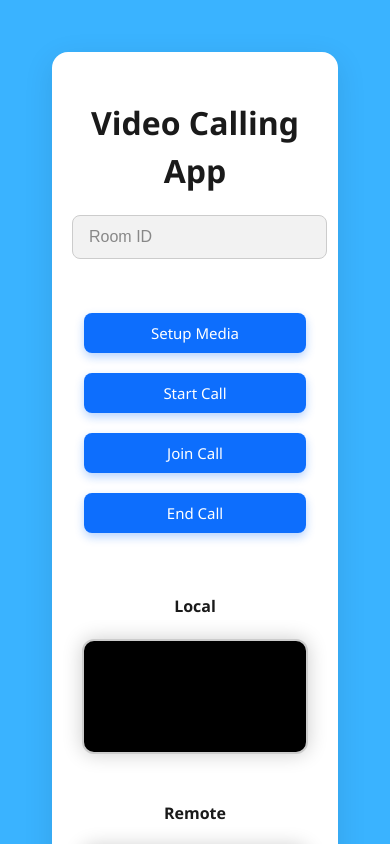
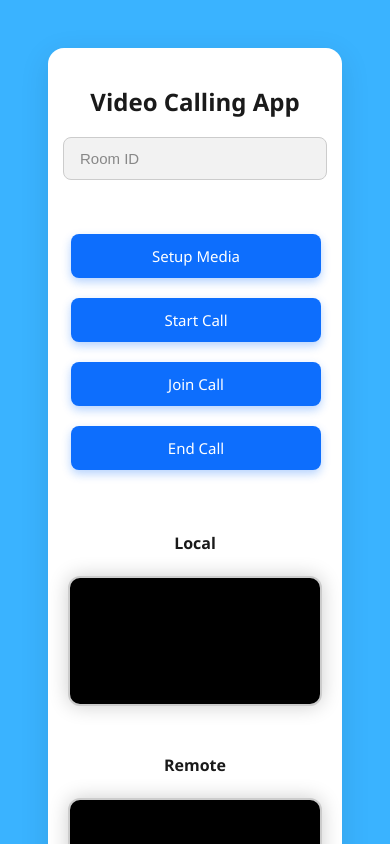
Before and after one commit to VivekChahar1960/WebRtcVideoCalling, a React (Vite) app: page / in a window 390 px wide. Shown: the top 844 px of the page. Built offline with nearby package versions, Linux system fonts and the light colour scheme.

Commit message:
Update VideoCalingApp.css for mobile also

```diff
--- a/src/VideoCalingApp.css
+++ b/src/VideoCalingApp.css
@@ -8,8 +8,8 @@ body {
 
 .main_div_app {
   max-width: 800px;
-  margin: auto auto;
-  padding: 30px;
+  margin: 20px auto;
+  padding: 30px 20px;
   background-color: #ffffff;
   border-radius: 16px;
   box-shadow: 0 8px 30px rgba(0, 0, 0, 0.1);
@@ -17,22 +17,24 @@ body {
 }
 
 h2 {
-  font-size: 32px;
+  font-size: 28px;
   margin-bottom: 20px;
   color: #1a1a1a;
+  line-height: 1.2;
 }
 
 input[type="text"] {
   padding: 12px 16px;
   font-size: 16px;
-  width: 60%;
-  max-width: 100%;
+  width: 100%;
+  max-width: 500px;
   border: 1px solid #ccc;
   border-radius: 8px;
   background-color: #f2f2f2;
   color: #333;
   outline: none;
   margin-bottom: 20px;
+  box-sizing: border-box;
 }
 
 input[type="text"]::placeholder {
@@ -40,8 +42,8 @@ input[type="text"]::placeholder {
 }
 
 button {
-  padding: 10px 20px;
-  font-size: 15px;
+  padding: 12px 20px;
+  font-size: 16px;
   margin: 10px 8px;
   border: none;
   border-radius: 8px;
@@ -50,6 +52,7 @@ button {
   cursor: pointer;
   transition: background 0.3s ease, transform 0.2s ease;
   box-shadow: 0 4px 10px rgba(13, 110, 253, 0.3);
+  min-width: 120px;
 }
 
 button:hover {
@@ -58,7 +61,7 @@ button:hover {
 }
 
 p {
-  font-size: 18px;
+  font-size: 16px;
   margin-top: 20px;
   font-weight: 500;
   color: #444;
@@ -89,12 +92,23 @@ video {
 /* Responsive Styles */
 @media screen and (max-width: 768px) {
   .main_div_app {
-    margin: 20px;
-    padding: 20px;
+    margin: 16px;
+    padding: 20px 15px;
+  }
+
+  h2 {
+    font-size: 24px;
   }
 
   input[type="text"] {
-    width: 90%;
+    width: 100%;
+    font-size: 15px;
+  }
+
+  button {
+    width: 100%;
+    max-width: 250px;
+    font-size: 15px;
   }
 
   .both_video_main {
@@ -103,13 +117,8 @@ video {
   }
 
   video {
-    width: 90%;
-    max-width: 300px;
+    width: 95%;
+    max-width: 320px;
     height: auto;
   }
-
-  button {
-    width: 90%;
-    max-width: 250px;
-  }
 }
```
